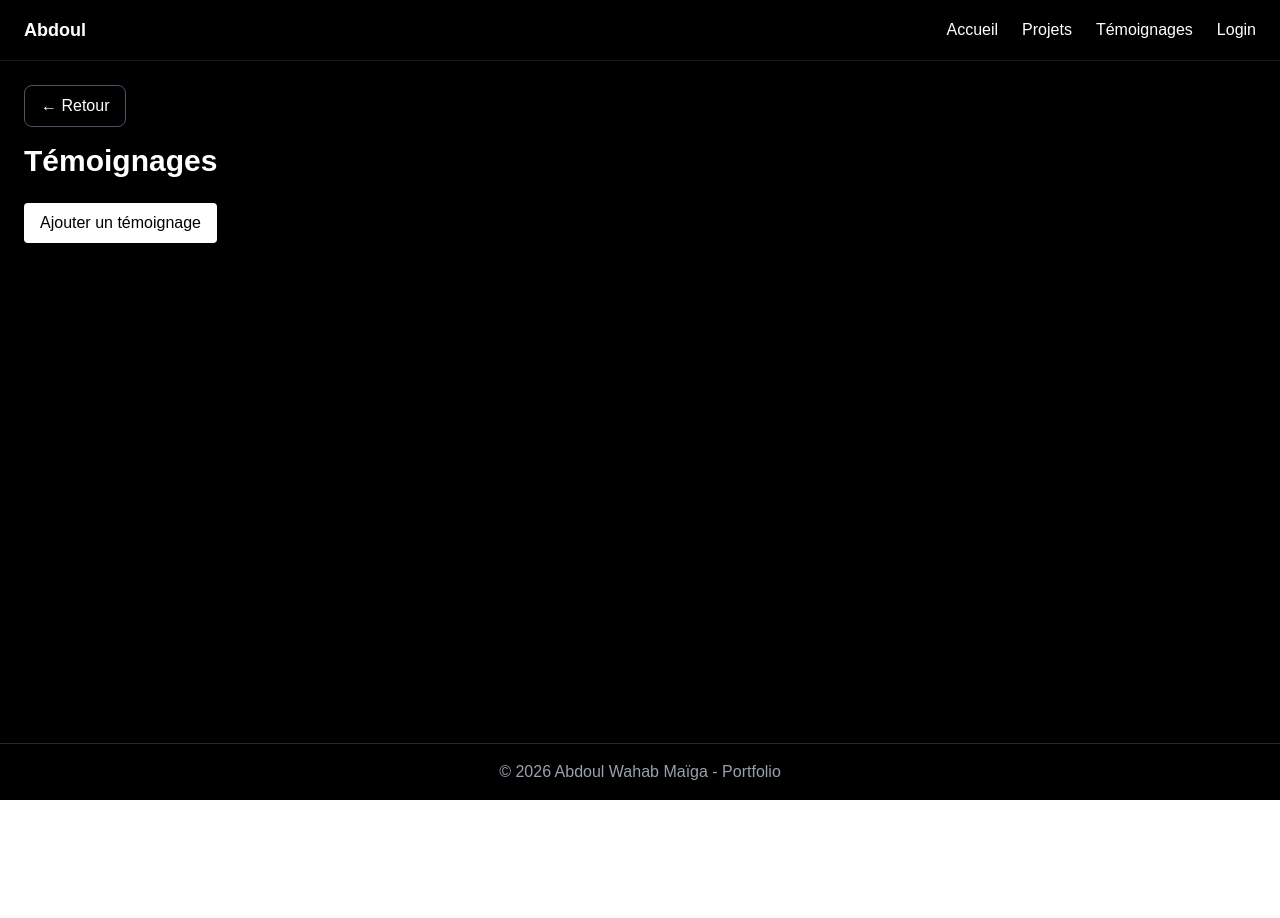
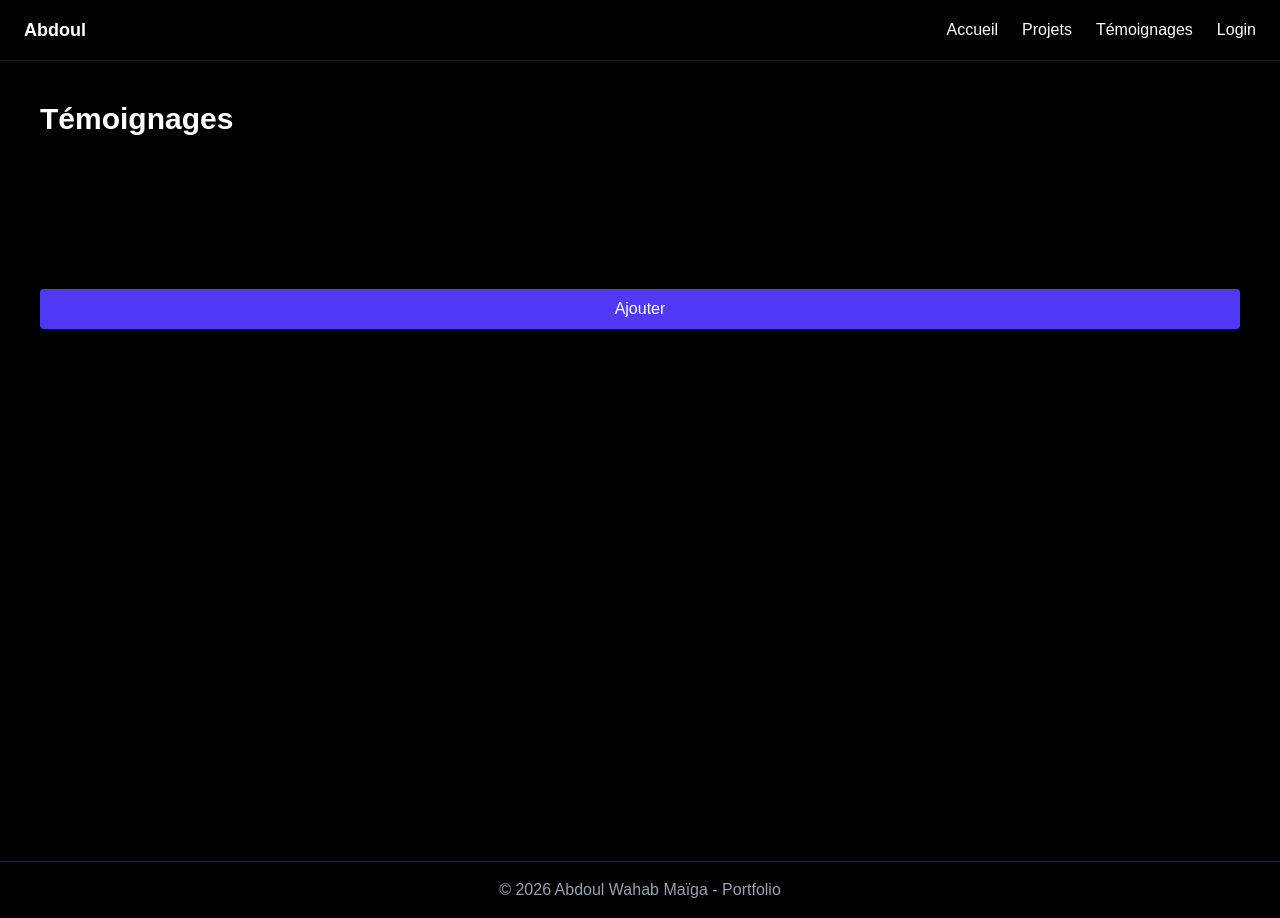
Before and after one commit to Abdoul-667/portfolio-abdoul, a Next.js app: page /testimonials in a window 1280 px wide. Before the commit this address had no page. Before the commit the page ends 800 px from the top, so only its background shows below. Built offline with nearby package versions, Linux system fonts and the light colour scheme.

Commit message:
Fix testimonials page and UI adjustments

```diff
--- a/app/api/testimonials/route.ts
+++ b/app/api/testimonials/route.ts
@@ -29,3 +29,11 @@ export async function PUT(req: Request) {
 
   return Response.json({ message: "Modifié" });
 }
+
+export async function DELETE(req: Request) {
+  const { id } = await req.json();
+
+  testimonials = testimonials.filter(t => t.id !== id);
+
+  return Response.json({ message: "Supprimé" });
+}
--- a/app/globals.css
+++ b/app/globals.css
@@ -28,3 +28,7 @@ body {
   background: none !important;
   color: black;
 }
+body {
+  background: linear-gradient(135deg, #0f172a, #1e1b4b, #4c1d95);
+  color: white;
+}
--- a/app/testimonials/page.tsx
+++ b/app/testimonials/page.tsx
@@ -1,53 +1,91 @@
 "use client";
 
 import { useEffect, useState } from "react";
-import Link from "next/link";
-import BackButton from "../components/BackButton";
-import { useRouter } from "next/navigation";
-import { isAuthenticated } from "../utils/auth";
-
-type Testimonial = {
-  id: number;
-  name: string;
-  message: string;
-};
 
 export default function TestimonialsPage() {
-  const [data, setData] = useState<Testimonial[]>([]);
-  const router = useRouter();
+  const [testimonials, setTestimonials] = useState<any[]>([]);
+  const [name, setName] = useState("");
+  const [message, setMessage] = useState("");
+
+  const loadTestimonials = async () => {
+    const res = await fetch("/api/testimonials");
+    const data = await res.json();
+    setTestimonials(data);
+  };
 
   useEffect(() => {
-    if (!isAuthenticated()) {
-      router.push("/login");
-      return;
-    }
-
-    fetch("/api/testimonials")
-      .then((res) => res.json())
-      .then(setData);
+    loadTestimonials();
   }, []);
 
+  const handleSubmit = async (e: any) => {
+    e.preventDefault();
+
+    await fetch("/api/testimonials", {
+      method: "POST",
+      body: JSON.stringify({ name, message }),
+    });
+
+    setName("");
+    setMessage("");
+    loadTestimonials();
+  };
+
+  const handleDelete = async (id: number) => {
+    await fetch("/api/testimonials", {
+      method: "DELETE",
+      body: JSON.stringify({ id }),
+    });
+
+    loadTestimonials();
+  };
+
   return (
-    <div className="p-6">
-      <BackButton />
+    <div className="min-h-screen p-10">
 
       <h1 className="text-3xl font-bold mb-6">Témoignages</h1>
 
-      <Link
-        href="/testimonials/add"
-        className="bg-white text-black px-4 py-2 rounded mb-4 inline-block"
-      >
-        Ajouter un témoignage
-      </Link>
+      {/* FORM */}
+      <form onSubmit={handleSubmit} className="flex flex-col gap-4 mb-8">
+        <input
+          placeholder="Nom"
+          className="p-3 text-black rounded"
+          value={name}
+          onChange={(e) => setName(e.target.value)}
+        />
 
-      <div className="space-y-4">
-        {data.map((t) => (
-          <div key={t.id} className="border border-gray-700 p-4 rounded">
-            <p className="font-bold">{t.name}</p>
-            <p className="text-gray-400">{t.message}</p>
+        <input
+          placeholder="Message"
+          className="p-3 text-black rounded"
+          value={message}
+          onChange={(e) => setMessage(e.target.value)}
+        />
+
+        <button className="bg-indigo-600 px-4 py-2 rounded">
+          Ajouter
+        </button>
+      </form>
+
+      {/* LISTE */}
+      <div className="flex flex-col gap-4">
+        {testimonials.map((t) => (
+          <div key={t.id} className="bg-white text-black p-4 rounded flex justify-between items-center">
+
+            <div>
+              <p className="font-bold">{t.name}</p>
+              <p>{t.message}</p>
+            </div>
+
+            <button
+              onClick={() => handleDelete(t.id)}
+              className="text-red-500 font-bold"
+            >
+              Supprimer
+            </button>
+
           </div>
         ))}
       </div>
+
     </div>
   );
 }
```
